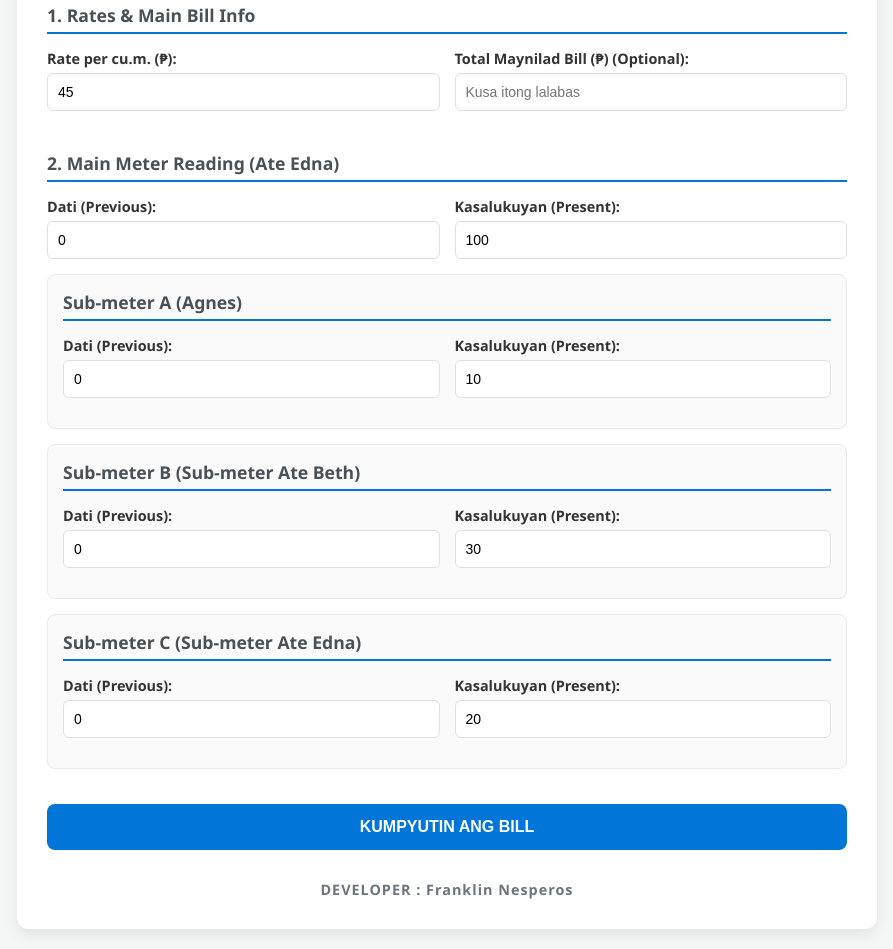
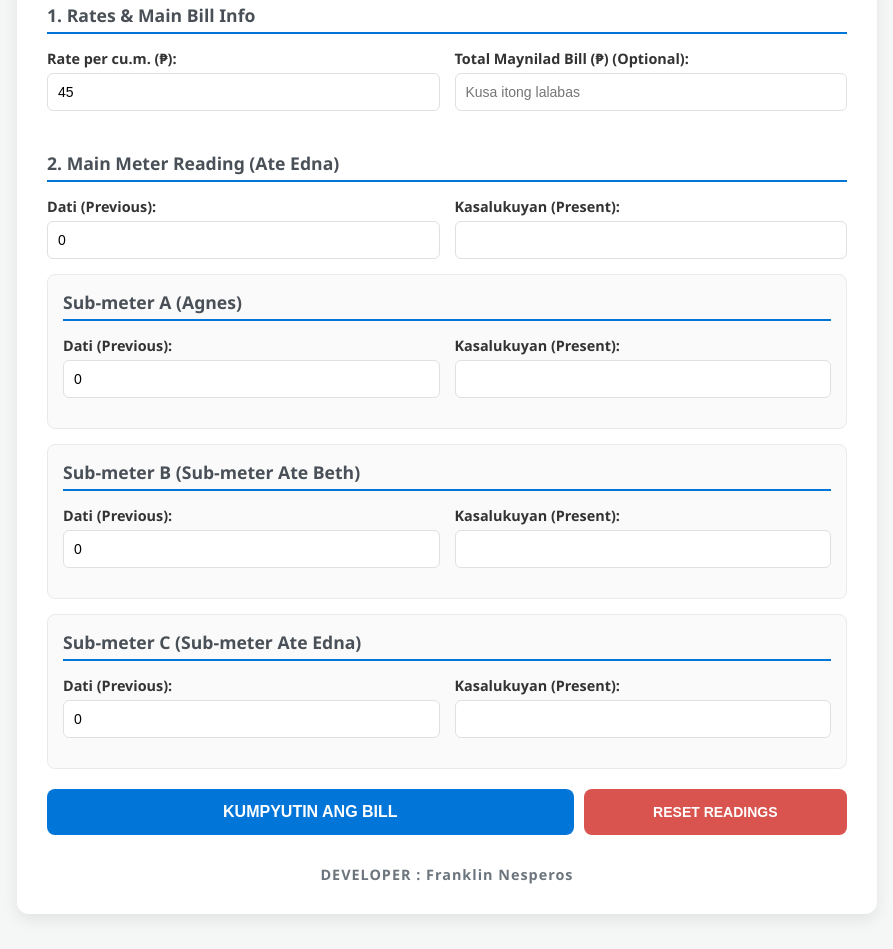
Before and after one commit to franklinnesperos/maynilad-calculator, a plain HTML site: page index.html in a window 1280 px wide. Shown: the part 125-1074 px from the top of the page, without its empty margins (193-1086 px from the left). Drawn offline with nearby package versions, Linux system fonts and the light colour scheme.

Commit message:
Update index.html

```diff
--- a/index.html
+++ b/index.html
@@ -10,6 +10,8 @@
         :root {
             --primary: #0275d8;
             --primary-hover: #025aa5;
+            --danger: #d9534f;
+            --danger-hover: #c9302c;
             --bg-color: #f4f7f6;
             --card-bg: #ffffff;
             --text-color: #333333;
@@ -88,6 +90,13 @@
             margin-bottom: 15px;
         }
 
+        .btn-group {
+            display: grid;
+            grid-template-columns: 2fr 1fr;
+            gap: 10px;
+            margin-top: 20px;
+        }
+
         .btn-compute {
             width: 100%;
             background-color: var(--primary);
@@ -98,11 +107,26 @@
             font-size: 16px;
             cursor: pointer;
             font-weight: bold;
-            margin-top: 20px;
         }
 
         .btn-compute:hover {
             background-color: var(--primary-hover);
+        }
+
+        .btn-reset {
+            width: 100%;
+            background-color: var(--danger);
+            color: white;
+            padding: 14px;
+            border: none;
+            border-radius: 8px;
+            font-size: 14px;
+            cursor: pointer;
+            font-weight: bold;
+        }
+
+        .btn-reset:hover {
+            background-color: var(--danger-hover);
         }
 
         .result-box {
@@ -225,11 +249,11 @@
     <div class="grid-2">
         <div class="form-group">
             <label>Dati (Previous):</label>
-            <input type="number" id="mainPrev" value="0" step="any">
+            <input type="number" id="mainPrev" step="any">
         </div>
         <div class="form-group">
             <label>Kasalukuyan (Present):</label>
-            <input type="number" id="mainPres" value="100" step="any">
+            <input type="number" id="mainPres" step="any">
         </div>
     </div>
 
@@ -239,11 +263,11 @@
         <div class="grid-2">
             <div class="form-group">
                 <label>Dati (Previous):</label>
-                <input type="number" id="prevA" value="0" step="any">
+                <input type="number" id="prevA" step="any">
             </div>
             <div class="form-group">
                 <label>Kasalukuyan (Present):</label>
-                <input type="number" id="presA" value="10" step="any">
+                <input type="number" id="presA" step="any">
             </div>
         </div>
     </div>
@@ -254,11 +278,11 @@
         <div class="grid-2">
             <div class="form-group">
                 <label>Dati (Previous):</label>
-                <input type="number" id="prevB" value="0" step="any">
+                <input type="number" id="prevB" step="any">
             </div>
             <div class="form-group">
                 <label>Kasalukuyan (Present):</label>
-                <input type="number" id="presB" value="30" step="any">
+                <input type="number" id="presB" step="any">
             </div>
         </div>
     </div>
@@ -269,17 +293,19 @@
         <div class="grid-2">
             <div class="form-group">
                 <label>Dati (Previous):</label>
-                <input type="number" id="prevC" value="0" step="any">
+                <input type="number" id="prevC" step="any">
             </div>
             <div class="form-group">
                 <label>Kasalukuyan (Present):</label>
-                <input type="number" id="presC" value="20" step="any">
+                <input type="number" id="presC" step="any">
             </div>
         </div>
     </div>
 
-    <!-- Siguraduhing may type="button" para gumana nang tuwiran ang click -->
-    <button type="button" class="btn-compute" onclick="computeBill()">KUMPYUTIN ANG BILL</button>
+    <div class="btn-group">
+        <button type="button" class="btn-compute" onclick="computeBill()">KUMPYUTIN ANG BILL</button>
+        <button type="button" class="btn-reset" onclick="resetAllData()">RESET READINGS</button>
+    </div>
 
     <div class="result-box" id="resultBox">
         <h3 style="margin-top:0;">Resulta ng Kwentahan</h3>
@@ -325,8 +351,25 @@
 <script>
 let calculatedData = {};
 
+// I-load ang mga huling reading mula sa LocalStorage kapag binuksan ang pahina
+window.onload = function() {
+    loadSavedReadings();
+};
+
+function loadSavedReadings() {
+    document.getElementById('mainPrev').value = localStorage.getItem('mainPres') || 0;
+    document.getElementById('prevA').value = localStorage.getItem('presA') || 0;
+    document.getElementById('prevB').value = localStorage.getItem('presB') || 0;
+    document.getElementById('prevC').value = localStorage.getItem('presC') || 0;
+
+    // Clear Present Fields for new entry
+    document.getElementById('mainPres').value = "";
+    document.getElementById('presA').value = "";
+    document.getElementById('presB').value = "";
+    document.getElementById('presC').value = "";
+}
+
 function computeBill() {
-    // Kunin ang mga values at lagyan ng default 0 kung sakaling may blangko
     let rate = parseFloat(document.getElementById('ratePerCuMInput').value) || 45;
 
     let mainPrev = parseFloat(document.getElementById('mainPrev').value) || 0;
@@ -360,6 +403,12 @@ function computeBill() {
     let payA = cuMA * rate;
     let payB = netB * rate;
     let payEdna = totalEdnaCuM * rate;
+
+    // AUTO-SAVE NG MGA PRESENT READING SA LOCALSTORAGE
+    localStorage.setItem('mainPres', mainPres);
+    localStorage.setItem('presA', presA);
+    localStorage.setItem('presB', presB);
+    localStorage.setItem('presC', presC);
 
     // I-save sa object para sa resibo
     calculatedData = {
@@ -397,6 +446,23 @@ function computeBill() {
     document.getElementById('resultBox').style.display = 'block';
 }
 
+function resetAllData() {
+    if (confirm("Sigurado ka bang gusto mong burahin ang lahat ng na-save na readings?")) {
+        localStorage.clear();
+        document.getElementById('mainPrev').value = 0;
+        document.getElementById('mainPres').value = "";
+        document.getElementById('prevA').value = 0;
+        document.getElementById('presA').value = "";
+        document.getElementById('prevB').value = 0;
+        document.getElementById('presB').value = "";
+        document.getElementById('prevC').value = 0;
+        document.getElementById('presC').value = "";
+        document.getElementById('totalBill').value = "";
+        document.getElementById('resultBox').style.display = 'none';
+        alert("Na-reset na ang lahat ng data!");
+    }
+}
+
 function saveReceiptImage(key) {
     let item = calculatedData[key];
     if (!item) return;
```
